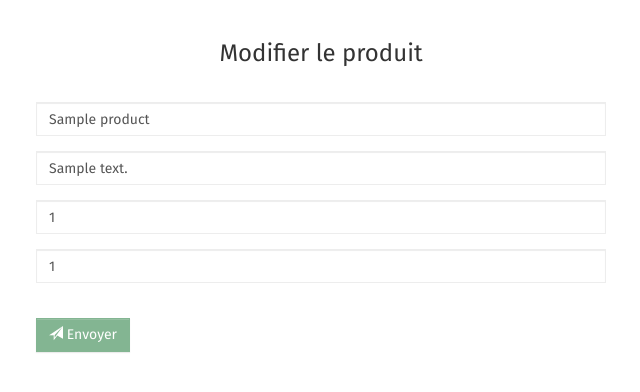
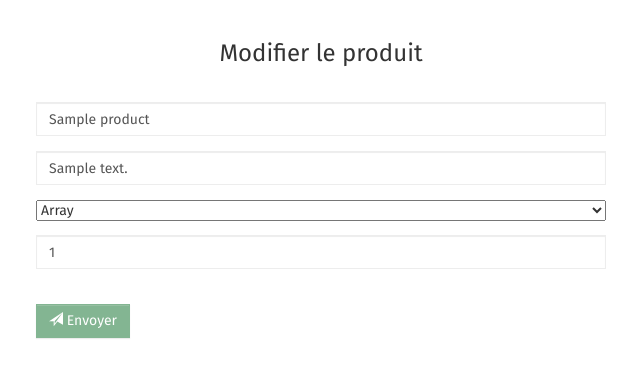
Before and after one commit to WildCodeSchool/parisCode-1017-douceurVegetal, a PHP site: template src/Views/admin/updateproducts.html.twig in a window 1280 px wide. Shown: the part 63-455 px from the top of the page, without its empty margins (319-959 px from the left). Run offline with PHP 8.4, Linux system fonts and the light colour scheme; the template is opened without the code that fills it: most values are stand-ins (such as "Sample title", 1, 10 or a date in 2020); some libraries are stand-ins or nearby versions.

Commit message:
product category displayed on adminproducts page (join)

```diff
--- a/src/Model/Repository/ProductManager.php
+++ b/src/Model/Repository/ProductManager.php
@@ -14,7 +14,7 @@
      */
     public function getAllProducts()
     {
-        $statement = $this->db->query('SELECT * FROM products INNER JOIN images ON images_images_id = images.images_id');
+        $statement = $this->db->query('SELECT * FROM products INNER JOIN images ON images_images_id = images.images_id INNER JOIN categories ON categories_categories_id = categories.categories_id');
         return $statement->fetchAll(PDO::FETCH_CLASS, Product::class);
     }
 
--- a/src/Views/admin/adminproducts.html.twig
+++ b/src/Views/admin/adminproducts.html.twig
@@ -36,7 +36,7 @@
                 <td>{{ product.productsId }}</td>
                 <td>{{ product.name }}</td>
                 <td>{{ product.description }}</td>
-                <td>{{ product.categorie }}</td>
+                <td>{{ product.category }}</td>
                 <td><img src="{{ product.url }}"></td>
                 <td class="col-btn">
                     <a href="index.php?section=admin&page=updateproducts&id={{ product.productsId }}" class="btn btn-warning btn-lg">
--- a/src/Views/admin/updateproducts.html.twig
+++ b/src/Views/admin/updateproducts.html.twig
@@ -12,22 +12,24 @@
             <form action="index.php?section=admin&page=updateproducts&id={{ products.productsId }}" class="contact-form" method="post">
 
                 <div class="form-group">
-                    <input type="text" class="form-control" id="name" name="name" placeholder=" " value = "{{ products.name }}"
+                    <input type="text" class="form-control" id="name" name="name" placeholder="Nom du produit" value = "{{ products.name }}"
                     required="">
                 </div>
 
                 <div class="form-group form_left">
-                    <input type="text" class="form-control" id="description" name="description" placeholder=""
+                    <input type="text" class="form-control" id="description" name="description" placeholder="Description du produit"
                         value ="{{ products.description }}"   required="">
                 </div>
 
-                <div class="form-group form_left">
-                    <input type="text" class="form-control" id="categories_categories_id" name="categories_categories_id" placeholder="" value ="{{ products.categories_categories_id }}"
-                           required="">
-                </div>
+                {# Select : la catégorie du produit doit s'afficher en premier mais on doit pouvoir la modifier #}
+                <select name="categories_categories_id" id="categories_categories_id" class="select-admin">
+                    {% for categorie in categories %}
+                        <option value="{{ categorie.categoriesId }}">{{ categorie.categories }}</option>
+                    {% endfor %}
+                </select>
 
                 <div class="form-group form_left">
-                    <input type="text" class="form-control" id="images_images_id" name="images_images_id" src="" placeholder="" value = "{{ products.images_images_id }}"
+                    <input type="text" class="form-control" id="images_images_id" name="images_images_id" placeholder="Photo du produit" value ="{{ products.images_images.id }}"
                            required="">
                 </div>
 
```
